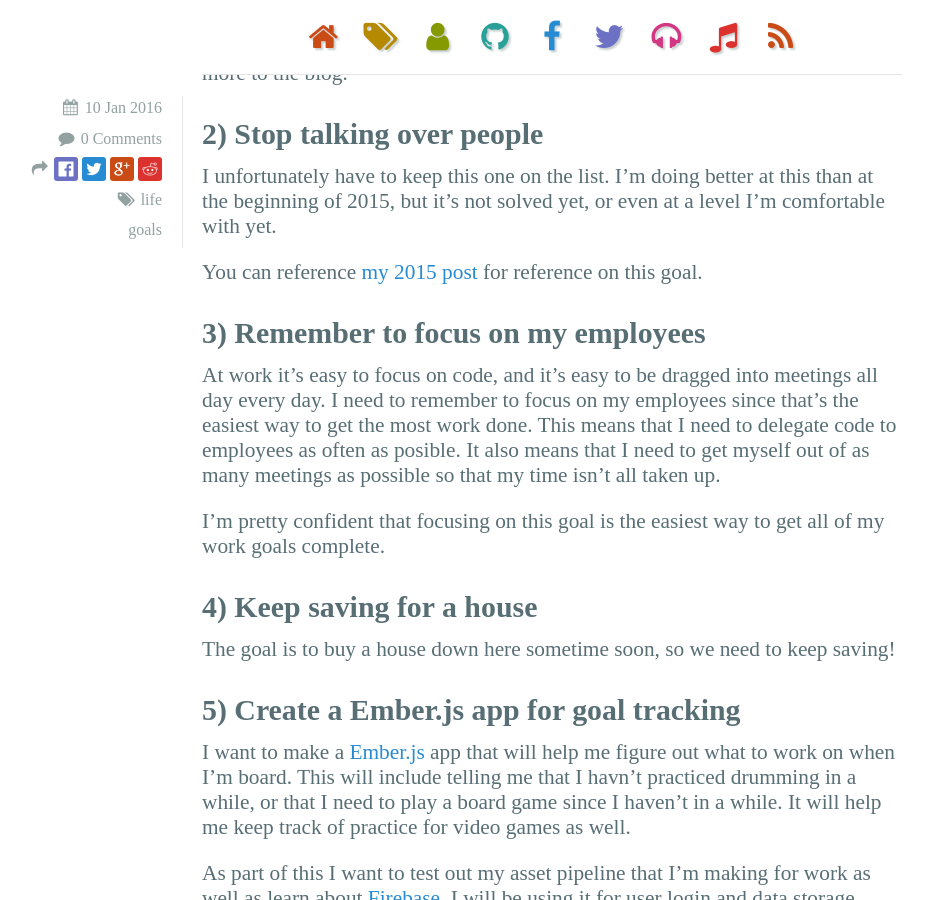
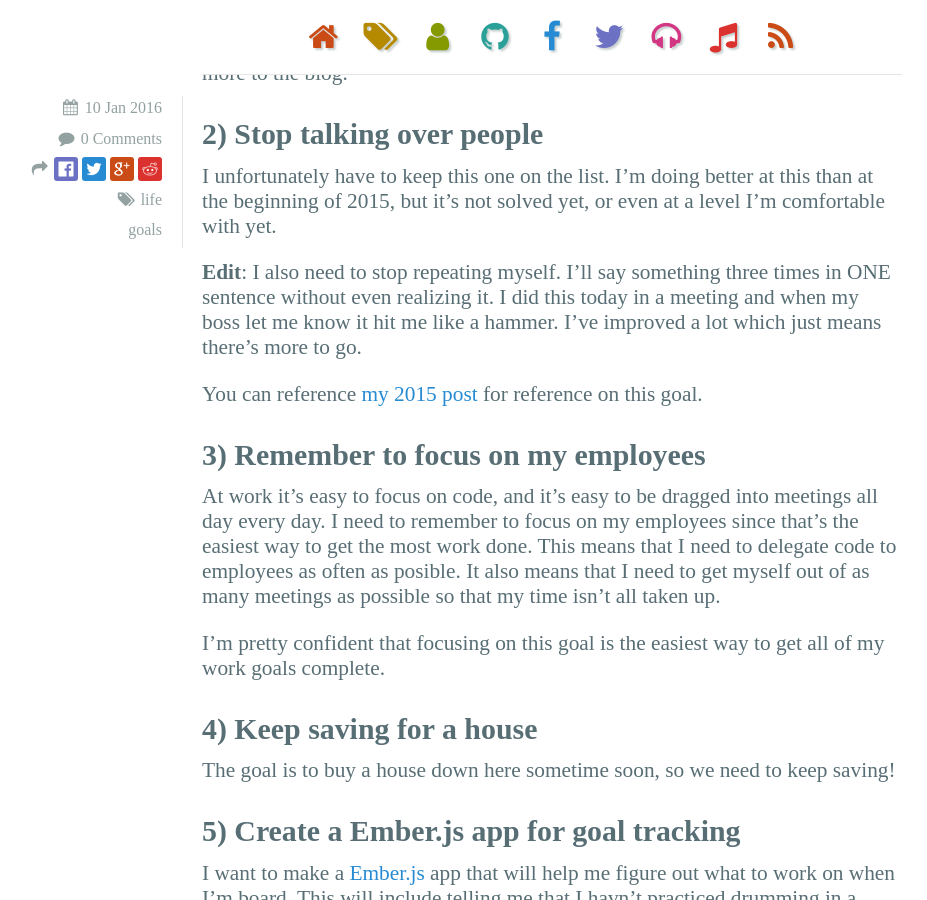
Before and after one commit to kelsin/mx.kelsin.net, a Jekyll site: the page built from _posts/2016-01-10-goals-for-2016.md, in a window 1280 px wide and 900 px high, scrolled down 588 px. Shown: the whole window, without its empty margins (88-1015 px from the left). Built offline with Jekyll 4.4.1, drawn with Linux system fonts in a browser that asks for light colours; nearby versions of some CDN libraries; Markdown is read by kramdown in place of the engine named in the settings; a script that is not in the unit is left out; comment, search, counter and statistics services are not loaded.

Commit message:
Adding a edit to the personality goal

```diff
--- a/_posts/2016-01-10-goals-for-2016.md
+++ b/_posts/2016-01-10-goals-for-2016.md
@@ -20,6 +20,11 @@ more to the blog.
 I unfortunately have to keep this one on the list. I'm doing better at this than
 at the beginning of 2015, but it's not solved yet, or even at a level I'm
 comfortable with yet.
+
+**Edit**: I also need to stop repeating myself. I'll say something three times
+in ONE sentence without even realizing it. I did this today in a meeting and
+when my boss let me know it hit me like a hammer. I've improved a lot which just
+means there's more to go.
 
 You can reference [my 2015 post](/2015/01/15/goals-for-2015/) for reference on
 this goal.
```
